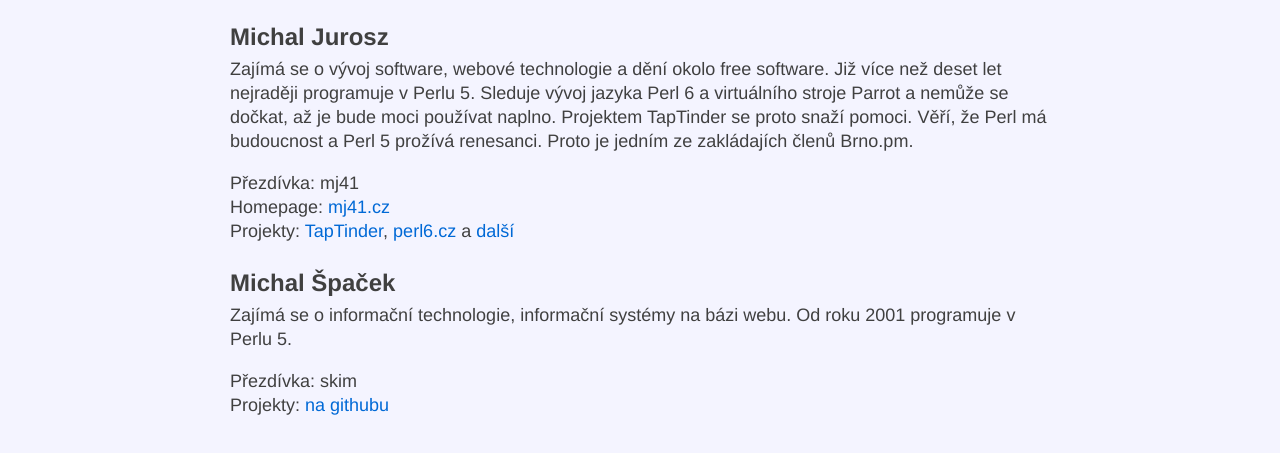
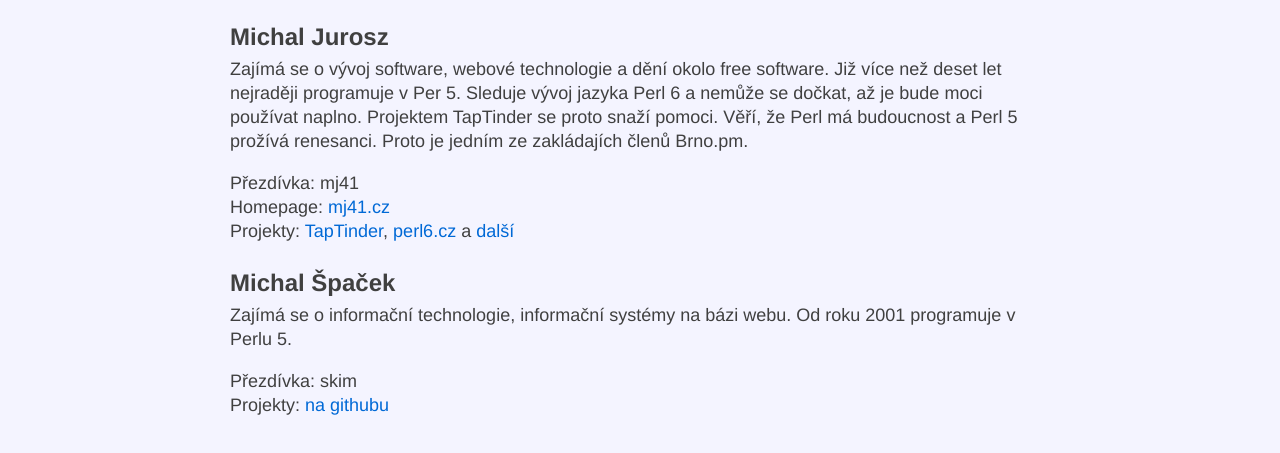
Before and after one commit to mj41/BrnoPM-Web, a plain HTML site: page static/lide.html in a window 1280 px wide. Shown: the part 109-562 px from the top of the page. Drawn offline with Linux system fonts and the light colour scheme.

Commit message:
Update info o me

```diff
--- a/static/lide.html
+++ b/static/lide.html
@@ -31,16 +31,16 @@
 <h2>Michal Jurosz</h2>
 <p>
 Zajímá se o vývoj software, webové technologie a dění okolo free
-software. Již více než deset let nejraději programuje v Perlu 5. Sleduje
-vývoj jazyka Perl 6 a virtuálního stroje Parrot a nemůže se dočkat, až
-je bude moci používat naplno. Projektem TapTinder se proto snaží pomoci. Věří,
-že Perl má budoucnost a Perl 5 prožívá renesanci. Proto je jedním ze
-zakládajích členů Brno.pm.
+software. Již více než deset let nejraději programuje v Per 5.
+Sleduje vývoj jazyka Perl 6 a nemůže se dočkat, až je bude moci
+používat naplno. Projektem TapTinder se proto snaží pomoci. Věří,
+že Perl má budoucnost a Perl 5 prožívá renesanci. Proto je jedním
+ze zakládajích členů Brno.pm.
 </p>
 <p>
 Přezdívka: mj41<br>
 Homepage: <a href="http://mj41.cz">mj41.cz</a><br>
-Projekty: <a href="http://taptinder.org/">TapTinder</a>, <a href="">perl6.cz</a> a <a href="https://github.com/mj41">další</a>
+Projekty: <a href="http://taptinder.org/">TapTinder</a>, <a href="http://perl6.cz">perl6.cz</a> a <a href="https://github.com/mj41">další</a>
 </p>
 
 <h2>Michal Špaček</h2>
```
Also changed, not shown: 1 other file.
